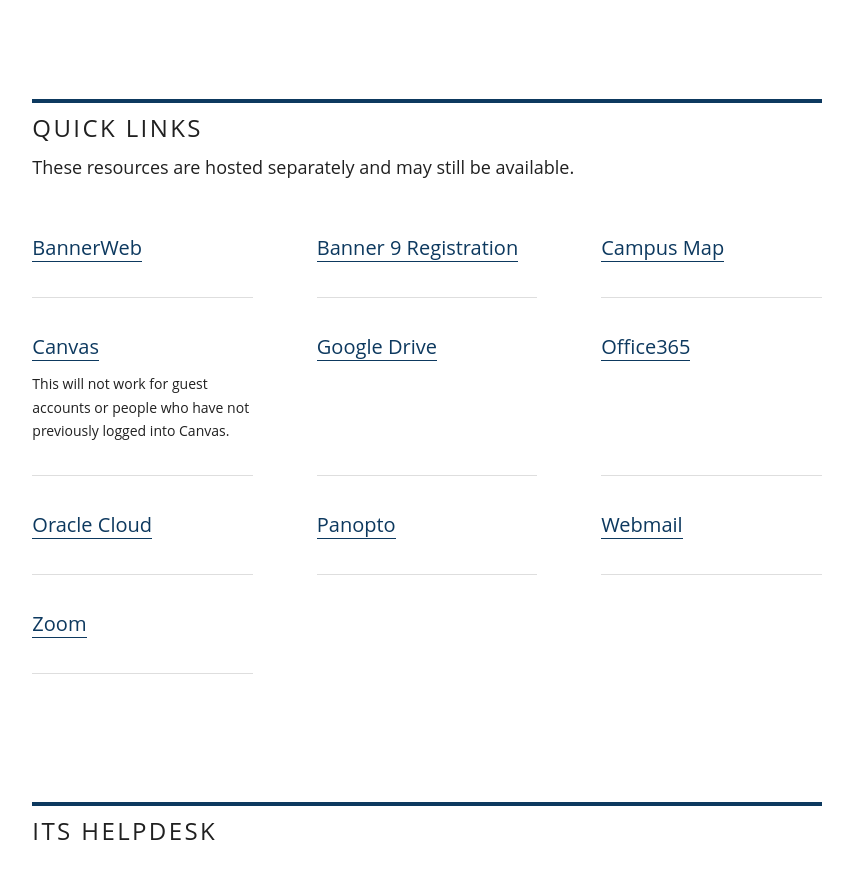
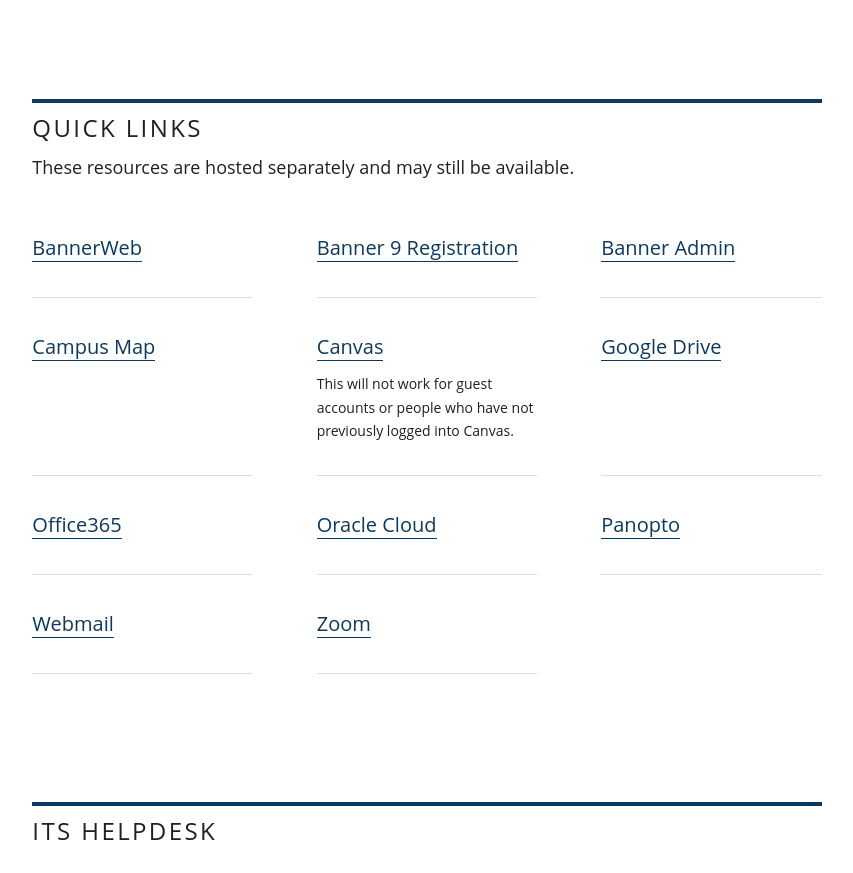
Before and after one commit to middlebury/static-home-page, a PHP site: page / in a window 1280 px wide. Shown: the part 781-1654 px from the top of the page, without its empty margins (213-1066 px from the left). Run offline with PHP 8.4, Linux system fonts and the light colour scheme.

Commit message:
Update index.php
Add link for Banner admin.

```diff
--- a/index.php
+++ b/index.php
@@ -79,6 +79,11 @@
                                 </li>
                                 <li class="link-list__item">
                                     <div class="link-list__box">
+                                        <a class="link-list__link" href="https://appnav-prod.ec.middlebury.edu/applicationNavigator">Banner Admin</a>
+                                    </div>
+                                </li>
+                                <li class="link-list__item">
+                                    <div class="link-list__box">
                                         <a class="link-list__link" href="https://map.middlebury.edu">Campus Map</a>
                                     </div>
                                 </li>
```
